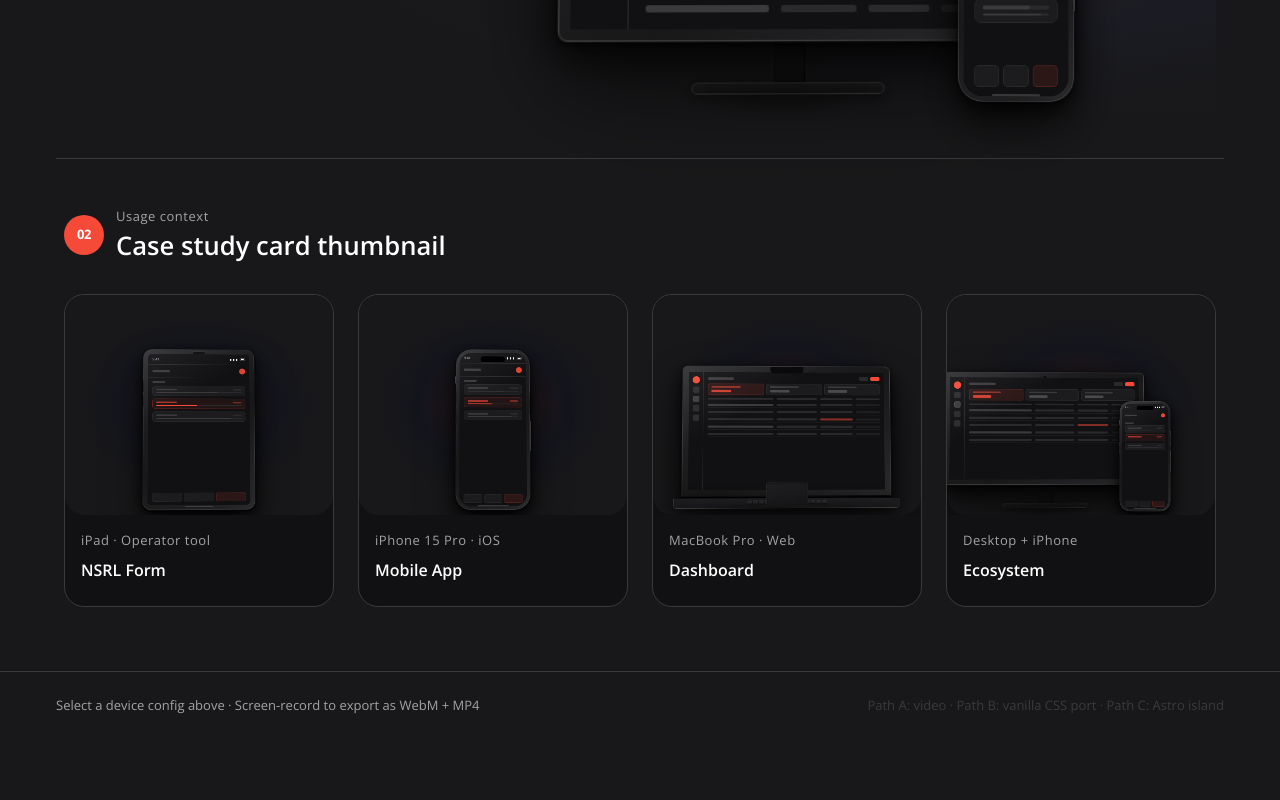
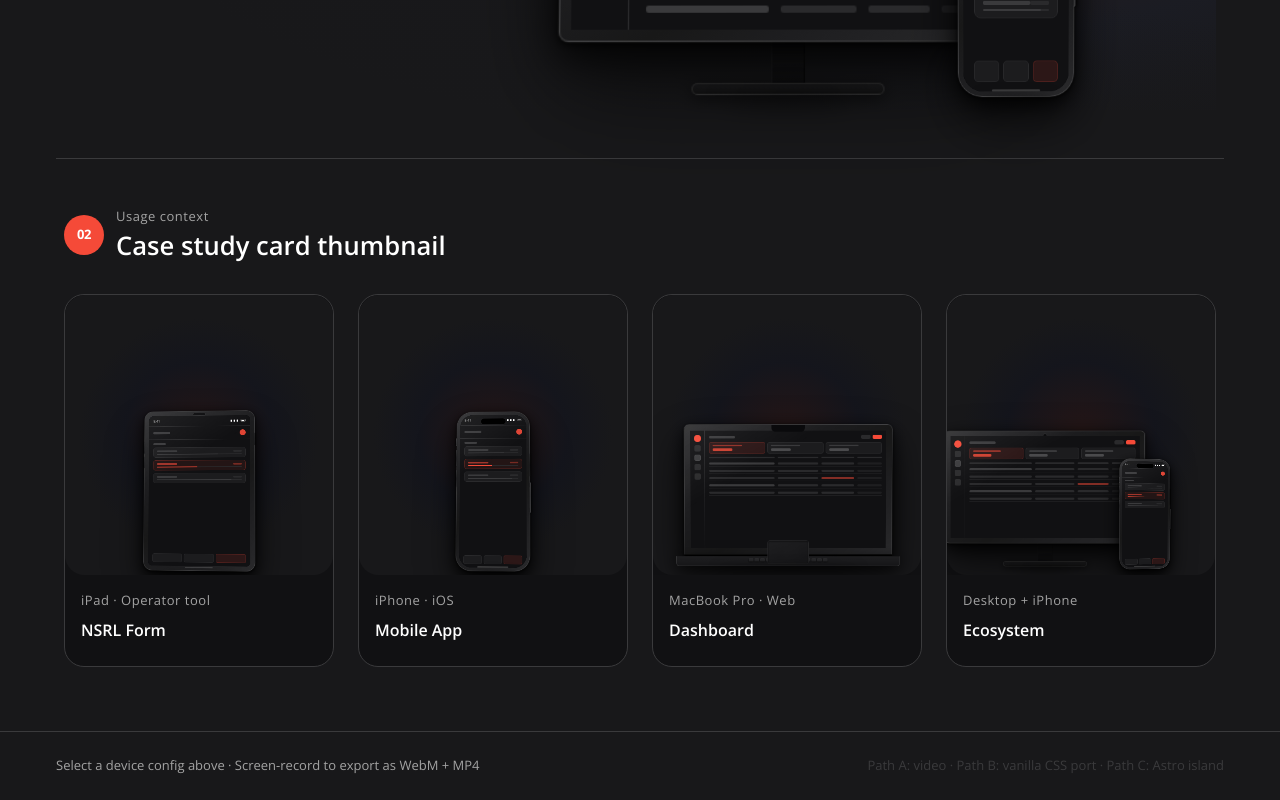
Before and after one commit to HelloEricPowellDesign/device-mockup-template, a React (Vite) app: page / in a window 1280 px wide. Shown: the part 645-1445 px from the top of the page. Before the commit the page ends 1385 px from the top, so only its background shows below. Built offline with nearby package versions, Linux system fonts and the light colour scheme; the HTML template or start-up script is replaced by a standard one.

Commit message:
prompt: 80

```diff
--- a/src/App.tsx
+++ b/src/App.tsx
@@ -1,5 +1,6 @@
 import { useState } from 'react';
 import DeviceMockup, { DeviceType, DeviceSpec } from './components/DeviceMockup';
+import type { DeviceMockupProps } from './components/DeviceMockup';
 
 type HeroOption = {
   label: string;
@@ -53,11 +54,11 @@ const heroOptions: HeroOption[] = [
   },
 ];
 
-const cardExamples: { label: string; sub: string; spec: DeviceSpec }[] = [
-  { label: 'NSRL Form',     sub: 'iPad · Operator tool',         spec: 'ipad' },
-  { label: 'Mobile App',   sub: 'iPhone 15 Pro · iOS',          spec: 'iphone' },
-  { label: 'Dashboard',    sub: 'MacBook Pro · Web',             spec: 'macbook' },
-  { label: 'Ecosystem',    sub: 'Desktop + iPhone',              spec: ['desktop', 'iphone'] },
+const cardExamples: { label: string; sub: string; spec: DeviceSpec; animVariant: DeviceMockupProps['animVariant'] }[] = [
+  { label: 'NSRL Form',   sub: 'iPad · Operator tool',  spec: 'ipad',                    animVariant: 0 },
+  { label: 'Mobile App',  sub: 'iPhone · iOS',          spec: 'iphone',                  animVariant: 1 },
+  { label: 'Dashboard',   sub: 'MacBook Pro · Web',     spec: 'macbook',                 animVariant: 2 },
+  { label: 'Ecosystem',   sub: 'Desktop + iPhone',      spec: ['desktop', 'iphone'],     animVariant: 3 },
 ];
 
 function SectionLabel({ n, pre, title }: { n: string; pre: string; title: string }) {
@@ -161,7 +162,7 @@ export default function App() {
             gridTemplateColumns: 'repeat(auto-fit, minmax(260px, 1fr))',
             gap: 'var(--space-6)',
           }}>
-            {cardExamples.map(({ label, sub, spec }) => (
+            {cardExamples.map(({ label, sub, spec, animVariant }) => (
               <div
                 key={label}
                 style={{
@@ -173,7 +174,7 @@ export default function App() {
               >
                 {/* Card mockup — overflow hidden here to clip to card shape */}
                 <div style={{ overflow: 'hidden', borderRadius: 'var(--radius-card) var(--radius-card) 0 0' }}>
-                  <DeviceMockup devices={spec} size="card" />
+                  <DeviceMockup devices={spec} size="card" animVariant={animVariant} />
                 </div>
 
                 <div style={{ padding: 'var(--space-4) var(--space-4) var(--space-6)' }}>
--- a/src/components/DeviceMockup.tsx
+++ b/src/components/DeviceMockup.tsx
@@ -7,8 +7,9 @@ export type DeviceSpec = DeviceType | [DeviceType, DeviceType];
 export interface DeviceMockupProps {
   devices: DeviceSpec;
   size: DisplaySize;
-  title?: string;       // shown top-left in hero layout
-  description?: string; // shown below title in hero layout
+  title?: string;
+  description?: string;
+  animVariant?: 0 | 1 | 2 | 3; // card float variant; 0 = default
   className?: string;
 }
 
@@ -294,11 +295,12 @@ interface ScaledDeviceProps {
   role: 'single' | 'primary' | 'secondary';
   animClass: string;
   animDelay?: string;
+  animDuration?: string;
   zIndex?: number;
-  nudgeX?: number; // px offset for multi-device composition
+  nudgeX?: number;
 }
 
-function ScaledDevice({ device, size, role, animClass, animDelay = '0s', zIndex = 1, nudgeX = 0 }: ScaledDeviceProps) {
+function ScaledDevice({ device, size, role, animClass, animDelay = '0s', animDuration = '7s', zIndex = 1, nudgeX = 0 }: ScaledDeviceProps) {
   const scale = getScale(device, size, role);
   const Comp = DEVICE_MAP[device];
   const nat = NATURAL[device];
@@ -306,8 +308,6 @@ function ScaledDevice({ device, size, role, animClass, animDelay = '0s', zIndex
   return (
     <div style={{
       position: 'absolute',
-      // Anchor to the bottom-center of the natural (unscaled) bounding box.
-      // translateX nudge shifts the visual center; scale is applied after.
       bottom: 0,
       left: '50%',
       transform: `translateX(calc(-50% + ${nudgeX}px)) scale(${scale})`,
@@ -316,7 +316,7 @@ function ScaledDevice({ device, size, role, animClass, animDelay = '0s', zIndex
       zIndex,
     }}>
       <div style={{
-        animation: `${animClass} 7s cubic-bezier(0.45,0,0.55,1) ${animDelay} infinite`,
+        animation: `${animClass} ${animDuration} cubic-bezier(0.45,0,0.55,1) ${animDelay} infinite`,
         willChange: 'transform',
         transformStyle: 'preserve-3d',
       }}>
@@ -329,7 +329,14 @@ function ScaledDevice({ device, size, role, animClass, animDelay = '0s', zIndex
 /* ════════════════════════
    DeviceMockup — public API
    ════════════════════════ */
-export default function DeviceMockup({ devices, size, title, description, className = '' }: DeviceMockupProps) {
+const CARD_ANIMS = [
+  { name: 'device-card-a', delay: '0s',    duration: '6.5s' },
+  { name: 'device-card-b', delay: '-2.1s', duration: '7.2s' },
+  { name: 'device-card-c', delay: '-4.3s', duration: '8s'   },
+  { name: 'device-card-d', delay: '-1.6s', duration: '5.8s' },
+];
+
+export default function DeviceMockup({ devices, size, title, description, animVariant = 0, className = '' }: DeviceMockupProps) {
   const hero = size === 'hero';
   const hasText = hero && (title || description);
 
@@ -345,7 +352,8 @@ export default function DeviceMockup({ devices, size, title, description, classN
   const primaryNudge   = isSingle ? 0 : -Math.round(primaryApparentW * 0.18);
   const secondaryNudge = isSingle ? 0 :  Math.round(primaryApparentW * 0.32);
 
-  const containerH = hero ? 'clamp(440px, 58vh, 580px)' : '220px';
+  const containerH = hero ? 'clamp(440px, 58vh, 580px)' : '280px';
+  const cardAnim = CARD_ANIMS[animVariant];
 
   const bloom = `radial-gradient(ellipse ${hasText ? '90% 80%' : '62% 58%'} at ${hasText ? '70%' : '50%'} 50%,
     rgba(245,74,56,0.09) 0%,
@@ -363,7 +371,9 @@ export default function DeviceMockup({ devices, size, title, description, classN
         device={primaryType}
         size={size}
         role={isSingle ? 'single' : 'primary'}
-        animClass="device-float"
+        animClass={hero ? 'device-float' : cardAnim.name}
+        animDelay={hero ? '0s' : cardAnim.delay}
+        animDuration={hero ? '7s' : cardAnim.duration}
         nudgeX={column ? primaryNudge : primaryNudge}
         zIndex={2}
       />
@@ -372,8 +382,9 @@ export default function DeviceMockup({ devices, size, title, description, classN
           device={secondaryType}
           size={size}
           role="secondary"
-          animClass="device-float-subtle"
-          animDelay="-3s"
+          animClass={hero ? 'device-float' : cardAnim.name}
+          animDelay={hero ? '-3s' : `calc(${cardAnim.delay} - 1.8s)`}
+          animDuration={hero ? '7s' : cardAnim.duration}
           nudgeX={column ? secondaryNudge : secondaryNudge}
           zIndex={3}
         />
--- a/src/index.css
+++ b/src/index.css
@@ -52,18 +52,43 @@ body {
   -webkit-font-smoothing: antialiased;
 }
 
-/* ── Device Float Animation ── */
+/* ── Hero float ── */
 @keyframes device-float {
   0%   { transform: perspective(900px) rotateY(-8deg) rotateX(4deg) translateY(0px) translateZ(0px); }
-  33%  { transform: perspective(900px) rotateY(2deg)  rotateX(-3deg) translateY(-12px) translateZ(10px); }
-  66%  { transform: perspective(900px) rotateY(7deg)  rotateX(2deg) translateY(-6px) translateZ(4px); }
+  33%  { transform: perspective(900px) rotateY(2deg) rotateX(-3deg) translateY(-12px) translateZ(10px); }
+  66%  { transform: perspective(900px) rotateY(7deg) rotateX(2deg) translateY(-6px) translateZ(4px); }
   100% { transform: perspective(900px) rotateY(-8deg) rotateX(4deg) translateY(0px) translateZ(0px); }
 }
 
-@keyframes device-float-subtle {
+/* ── Card float variants — 4 distinct motion profiles ── */
+
+/* A: gentle left-right pendulum */
+@keyframes device-card-a {
   0%   { transform: perspective(1000px) rotateY(-5deg) rotateX(3deg) translateY(0px); }
-  50%  { transform: perspective(1000px) rotateY(4deg)  rotateX(-2deg) translateY(-7px); }
+  50%  { transform: perspective(1000px) rotateY(4deg) rotateX(-2deg) translateY(-8px); }
   100% { transform: perspective(1000px) rotateY(-5deg) rotateX(3deg) translateY(0px); }
+}
+
+/* B: vertical bob, subtle tilt */
+@keyframes device-card-b {
+  0%   { transform: perspective(1100px) rotateY(-3deg) rotateX(5deg) translateY(0px); }
+  50%  { transform: perspective(1100px) rotateY(2deg) rotateX(-4deg) translateY(-12px); }
+  100% { transform: perspective(1100px) rotateY(-3deg) rotateX(5deg) translateY(0px); }
+}
+
+/* C: diagonal drift */
+@keyframes device-card-c {
+  0%   { transform: perspective(1050px) rotateY(-6deg) rotateX(2deg) translateY(0px) translateX(0px); }
+  40%  { transform: perspective(1050px) rotateY(2deg) rotateX(-3deg) translateY(-9px) translateX(3px); }
+  75%  { transform: perspective(1050px) rotateY(5deg) rotateX(1deg) translateY(-4px) translateX(-2px); }
+  100% { transform: perspective(1050px) rotateY(-6deg) rotateX(2deg) translateY(0px) translateX(0px); }
+}
+
+/* D: slow wide Y-rock */
+@keyframes device-card-d {
+  0%   { transform: perspective(800px) rotateY(-9deg) rotateX(1deg) translateY(-2px); }
+  50%  { transform: perspective(800px) rotateY(7deg) rotateX(-1deg) translateY(-10px); }
+  100% { transform: perspective(800px) rotateY(-9deg) rotateX(1deg) translateY(-2px); }
 }
 
 /* ── Screen Content Animations ── */
```
